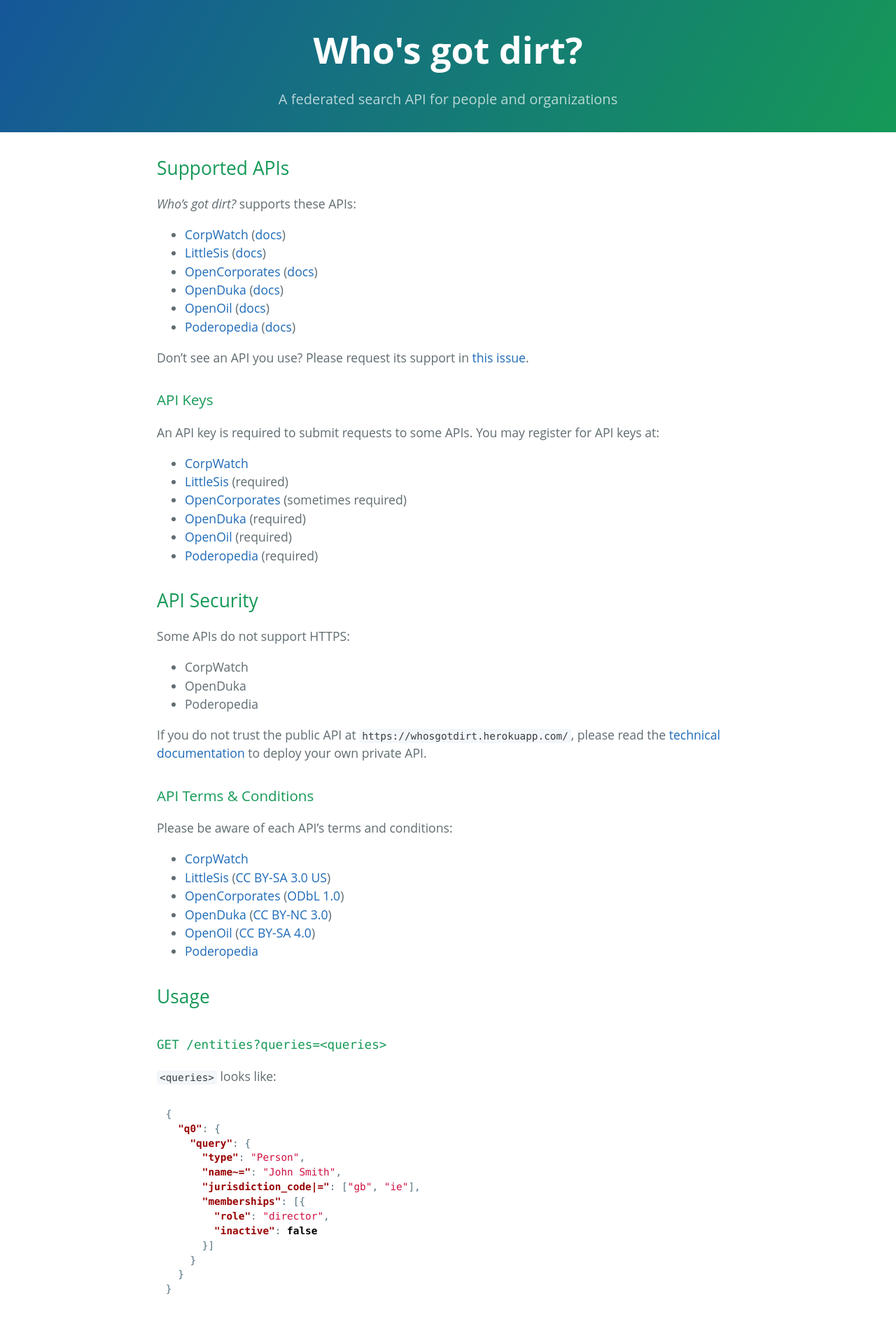
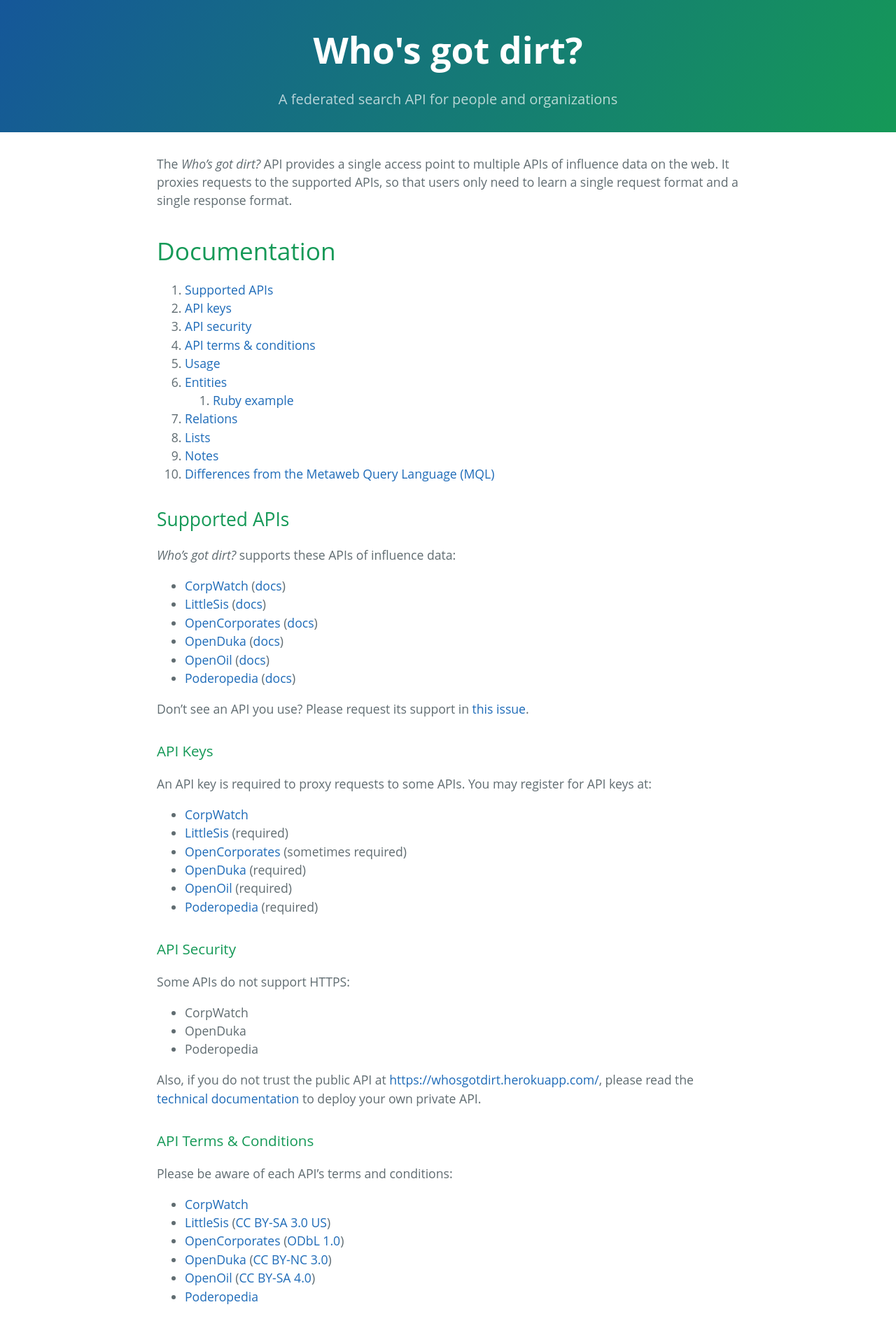
Before and after one commit to influencemapping/whos_got_dirt-server, a Jekyll site: the page built from index.md, in a window 1280 px wide. Shown: the top 1888 px of the page at 70% size. Built offline with Jekyll 4.4.1, drawn with Linux system fonts in a browser that asks for light colours; Markdown is read by kramdown in place of the engine named in the settings; some of the changed text lies outside the part shown.

Commit message:
finish update docs for now

```diff
--- a/css/style.css
+++ b/css/style.css
@@ -21,7 +21,7 @@
   font-size: 0.9rem;
   padding: 0.5rem; /* 0.5rem 1rem */
 }
-.main-content pre {
+.main-content table pre {
   margin-bottom: 0; /* 1rem */
   padding: 0; /* 0.8rem */
   border: 0; /* 1px solid #DCE6F0 */
--- a/index.md
+++ b/index.md
@@ -2,9 +2,26 @@
 layout: default
 title: Who's got dirt?
 ---
-## Supported APIs
+The <i>Who's got dirt?</i> API provides a single access point to multiple APIs of influence data on the web. It proxies requests to the supported APIs, so that users only need to learn a single request format and a single response format.
 
-<i>Who's got dirt?</i> supports these APIs:
+<h1>Documentation</h1>
+
+1. [Supported APIs](#supported-apis)
+  1. [API keys](#api-keys)
+  1. [API security](#api-security)
+  1. [API terms & conditions](#api-terms-and-conditions)
+1. [Usage](#usage)
+  1. [Entities](#entities)
+      1. [Ruby example](#entities-example-ruby)
+  1. [Relations](#relations)
+  1. [Lists](#lists)
+  1. [Notes](#notes)
+  1. [Differences from the Metaweb Query Language (MQL)](#differences-from-mql)
+
+
+<h2 id="supported-apis">Supported APIs</h2>
+
+<i>Who's got dirt?</i> supports these APIs of influence data:
 
 * [CorpWatch](http://corpwatch.org/) ([docs](http://api.corpwatch.org/))
 * [LittleSis](http://littlesis.org/) ([docs](https://api.littlesis.org/))
@@ -15,9 +32,10 @@
 
 Don't see an API you use? Please request its support in [this issue](https://github.com/influencemapping/whos_got_dirt-gem/issues/3).
 
-### API Keys
 
-An API key is required to submit requests to some APIs. You may register for API keys at:
+<h3 id="api-keys">API Keys</h3>
+
+An API key is required to proxy requests to some APIs. You may register for API keys at:
 
 * [CorpWatch](http://api.corpwatch.org/register.php)
 * [LittleSis](http://api.littlesis.org/register) (required)
@@ -26,7 +44,8 @@
 * [OpenOil](http://openoil.net/openoil-api/) (required)
 * [Poderopedia](https://poderopedia.3scale.net/login) (required)
 
-## API Security
+
+<h3 id="api-security">API Security</h3>
 
 Some APIs do not support HTTPS:
 
@@ -34,9 +53,10 @@
 * OpenDuka
 * Poderopedia
 
-If you do not trust the public API at [`https://whosgotdirt.herokuapp.com/`](https://whosgotdirt.herokuapp.com/), please read the [technical documentation](https://github.com/influencemapping/whos_got_dirt-server#deployment) to deploy your own private API.
+Also, if you do not trust the public API at [https://whosgotdirt.herokuapp.com/](https://whosgotdirt.herokuapp.com/), please read the [technical documentation](https://github.com/influencemapping/whos_got_dirt-server#deployment) to deploy your own private API.
 
-### API Terms & Conditions
+
+<h3 id="api-terms-and-conditions">API Terms &amp; Conditions</h3>
 
 Please be aware of each API's terms and conditions:
 
@@ -51,43 +71,96 @@
 * [CrunchBase](http://data.crunchbase.com/page/accessing-the-dataset) ([CC BY-NC 4.0](https://creativecommons.org/licenses/by-nc/4.0/))
 {% endcomment %}
 
-## Usage
 
-### `GET /entities?queries=<queries>`
+<h2 id="usage">Usage</h2>
 
-`<queries>` looks like:
+The <i>Who's got dirt?</i> API's base URL is [https://whosgotdirt.herokuapp.com/](https://whosgotdirt.herokuapp.com/).
 
-{% include entities_request.md %}
+Each endpoint (`/entities`, for example) accepts a single query string parameter `queries`.
+
+You may use the `POST` HTTP method if the query string is too long.
+
+For the request `GET /entities?queries=<queries>`, `<queries>` may look like:
+
+{% include request.md %}
 
 You may use any query ID instead of `q0`. You may submit multiple queries with different query IDs.
 
-Not every API supports every parameter (for example, `name`) and operator (for example, `~=`). **If a parameter or operator is unsupported, it is silently ignored** ([issue #1](https://github.com/influencemapping/whos_got_dirt-server/issues/1)).
+The format of `query` within each query is inspired from the [Metaweb Query Language](http://mql.freebaseapps.com/index.html). Each property name (`name`, for example) in `query` may be followed by an [MQL operator](http://mql.freebaseapps.com/ch03.html#operators) (`~=`, for example). If no operator follows a property name, the operator is equality. (In the tables below, `=` denotes equality, but you should never append `=` to a property name: for example, use `name`, not `name=`.) The other operators are:
+
+<dl>
+  <dt><code>~=</code></dt>
+  <dd>
+    The pattern matching operator tests whether a property contains a word or phrase.<br>
+    <code>"name~=": "ACME Inc."</code>
+  </dd>
+  <dt><code>|=</code></dt>
+  <dd>
+    The "one of" operator tests whether a property is equal to any value in an array.<br>
+    <code>"country_code|=": ["gb", "us"]</code>
+  </dd>
+  <dt><code>&gt;=</code></dt>
+  <dd>
+    The greater-than-or-equal operators tests whether a property is greater than or equal to a value.<br>
+    <code>"founding_date&gt;=": "2010-01-01"</code>
+  </dd>
+  <dt><code>&gt;</code></dt>
+  <dd>
+    The greater-than operators tests whether a property is greater than a value.<br>
+    <code>"founding_date&gt;": "2010-01-01"</code>
+  </dd>
+  <dt><code>&lt;=</code></dt>
+  <dd>
+    The less-than-or-equal operators tests whether a property is less than or equal to a value.<br>
+    <code>"founding_date&lt;=": "2010-01-01"</code>
+  </dd>
+  <dt><code>&lt;</code></dt>
+  <dd>
+    The less-than operators tests whether a property is less than a value.<br>
+    <code>"founding_date&lt;": "2010-01-01"</code>
+  </dd>
+  <dt><code>a:</code></dt>
+  <dd>
+    While not an operator, a property prefix (<code>a:</code>, for example) can be used to express the <code>AND</code> operator.<br>
+    <code>"a:industry_code": "be_nace_2008-66191", "b:industry_code": "be_nace_2008-66199"</code>
+  </dd>
+</dl>
+
+Not all APIs support all parameters (`created_at`, for example) and operators (`|=`, for example). See the tables below for each API's support for parameters and operators.
+
+**If a parameter or operator is unsupported, it is silently ignored** ([issue #1](https://github.com/influencemapping/whos_got_dirt-server/issues/1)).
 
 **If an API returns an error, its response is silently ignored** ([issue #2](https://github.com/influencemapping/whos_got_dirt-server/issues/2)).
 
-#### API Parameters Support
+
+<h3 id="entities">Entities</h3>
+
+The endpoint is `GET /entities?queries=<queries>`.
 
 This table documents which operators, if any, are supported by each API for each parameter.
 
 {% include entities_table.md %}
 
-#### Example of sending a request in Ruby
+<h4 id="entities-example-ruby">Ruby Example</h4>
 
 {% include entities_ruby.md %}
 
-### `GET /relations?queries=<queries>`
 
-#### API Parameters Support
+<h3 id="relations">Relations</h3>
+
+The API endpoint is `GET /relations?queries=<queries>`.
 
 {% include relations_table.md %}
 
-### `GET /lists?queries=<queries>`
 
-#### API Parameters Support
+<h3 id="lists">Lists</h3>
+
+The endpoint is `GET /lists?queries=<queries>`.
 
 {% include lists_table.md %}
 
-#### Notes
+
+<h3 id="notes">Notes</h3>
 
 <p id="note1">1. Each API has its own API key parameter:</p>
 
@@ -99,7 +172,8 @@
 
 <p id="note2">2. Only <code>contact_details</code> with a <code>type</code> of <code>address</code> are supported.</p>
 
-### Differences from the Metaweb Query Language (MQL)
+
+<h3 id="differences-from-mql">Differences from the Metaweb Query Language (MQL)</h3>
 
 The API's request and response formats are inspired from the [Metaweb Query Language](http://mql.freebaseapps.com/index.html) and the [OpenRefine Reconciliation Service API](https://github.com/OpenRefine/OpenRefine/wiki/Reconciliation-Service-API). The differences are:
 
```
Also changed, not shown: _includes/request.md (renamed from _includes/entities_request.md).
